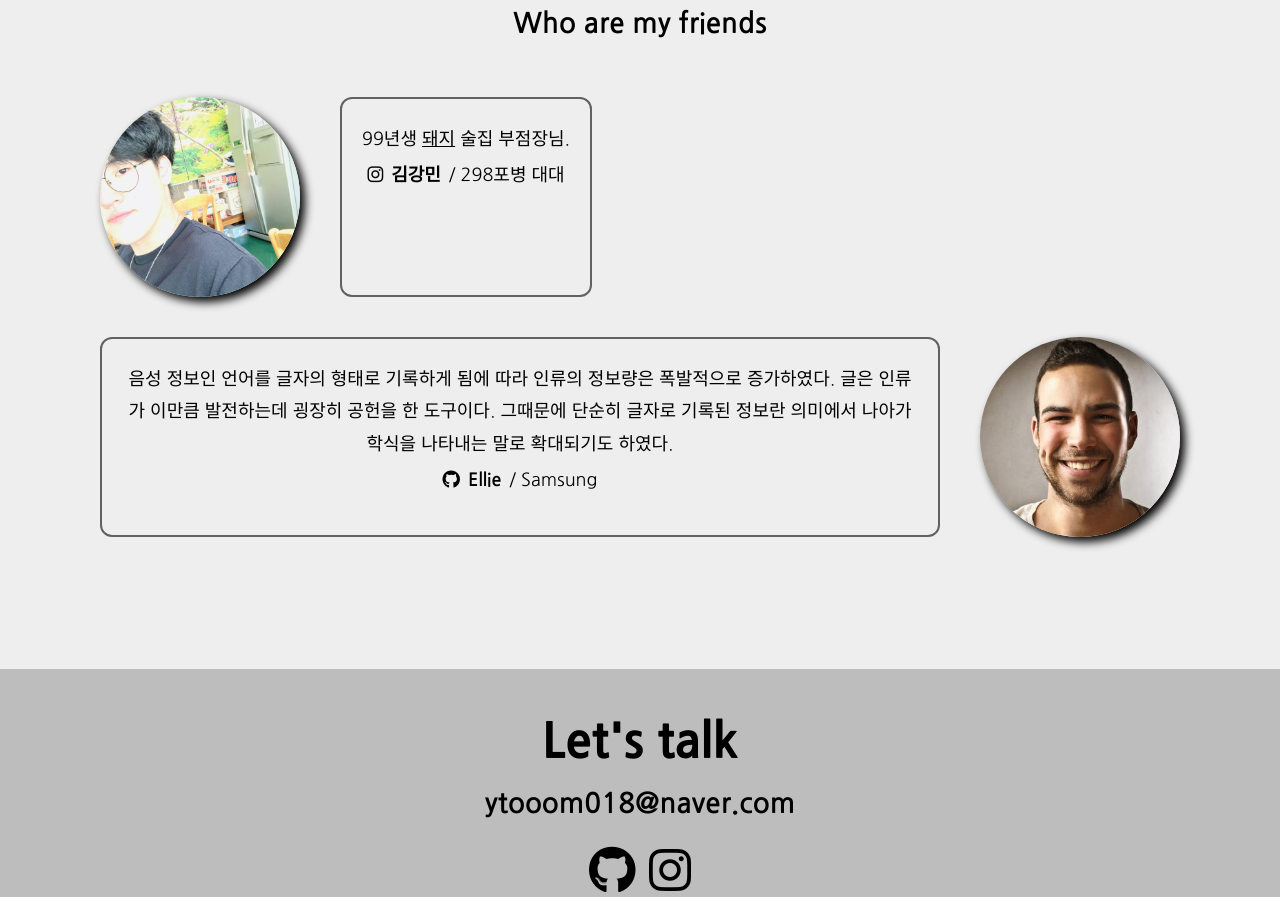
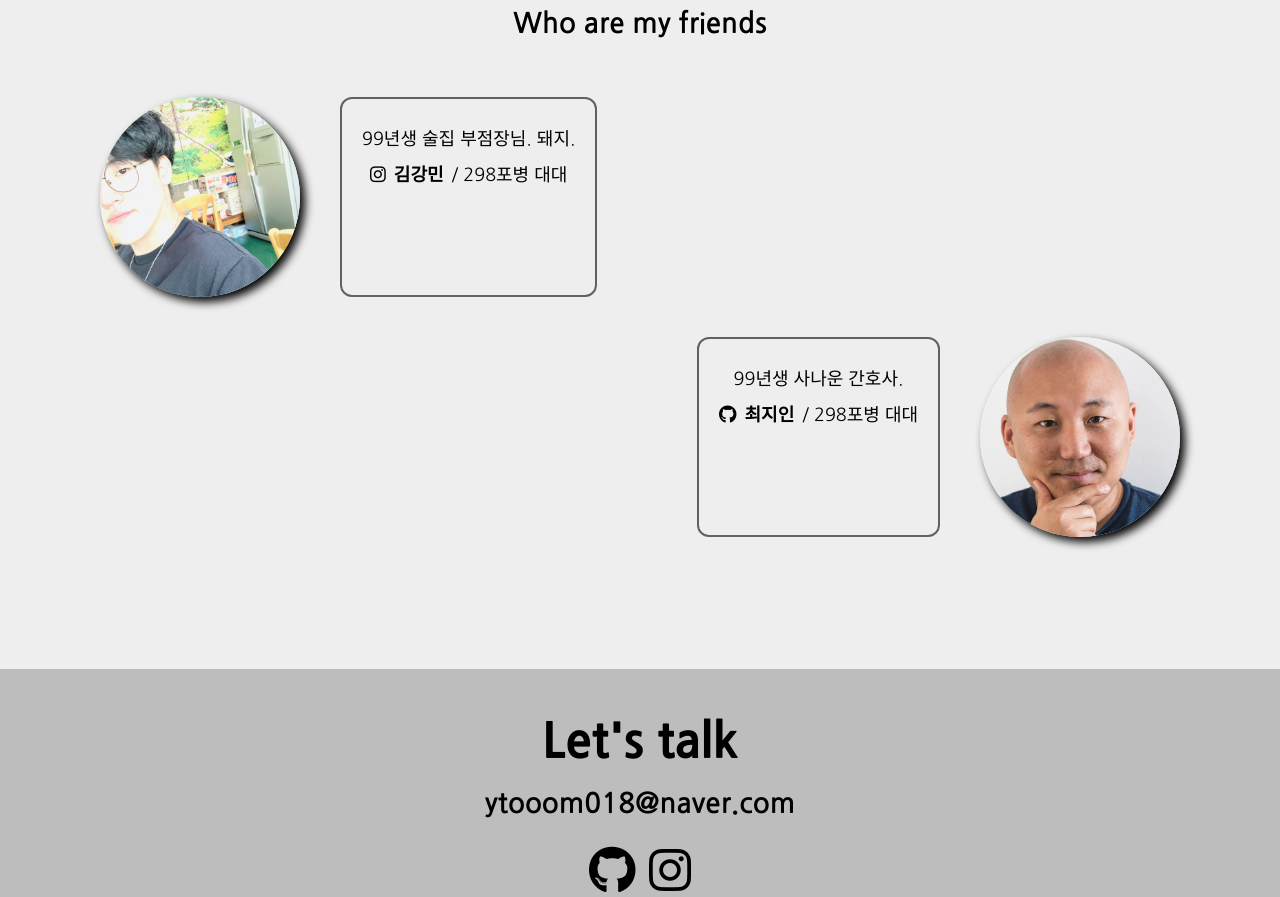
Before and after one commit to Dozi01/myportfolio, a plain HTML site: page index.html in a window 1280 px wide. Shown: the part 3440-4337 px from the top of the page. Drawn offline with Linux system fonts and the light colour scheme.

Commit message:
최지인 프로필 수정

```diff
--- a/index.html
+++ b/index.html
@@ -339,20 +339,18 @@
 				<img src="imgs/GMprofile.jpg" alt="people photo" class="friend__avatar">
 				<div class="friend__speech-bubble">
 					<p>
-            99년생 <u>돼지</u> 술집 부점장님.
+            99년생 술집 부점장님. 돼지.
 					</p>
 					<p class="name"><a href="https://www.instagram.com/foremost__99/?hl=ko" target = "blank"><i class="fab fa-instagram"></i>김강민</a>/ 298포병 대대</p>
 				</div>
 			</div>
 			<div class="friend">
-				<img src="imgs/people.jpg" alt="people photo" class="friend__avatar">
+				<img src="imgs/Jiprofile.jpg" alt="people photo" class="friend__avatar">
 				<div class="friend__speech-bubble">
 					<p>
-						음성 정보인 언어를 글자의 형태로 기록하게 됨에 따라 인류의 정보량은 폭발적으로 증가하였다.
-						글은 인류가 이만큼 발전하는데 굉장히 공헌을 한 도구이다.
-						그때문에 단순히 글자로 기록된 정보란 의미에서 나아가 학식을 나타내는 말로 확대되기도 하였다.
+						 99년생 사나운 간호사.
 					</p>
-					<p class="name"><a href=""><i class="fab fa-github"></i>Ellie</a>/ Samsung</p>
+					<p class="name"><a href=""><i class="fab fa-github"></i>최지인</a>/ 298포병 대대</p>
 				</div>
 			</div>
 		</div>
--- a/style.css
+++ b/style.css
@@ -549,6 +549,7 @@ p {
 	margin: 20px;
 	border-radius: 50%;
 	box-shadow: 5px 5px 10px var(--color-black);
+  object-fit: cover;
 }
 
 .friend__speech-bubble {
```
Also changed, not shown: imgs/Jiprofile.jpg (added).
